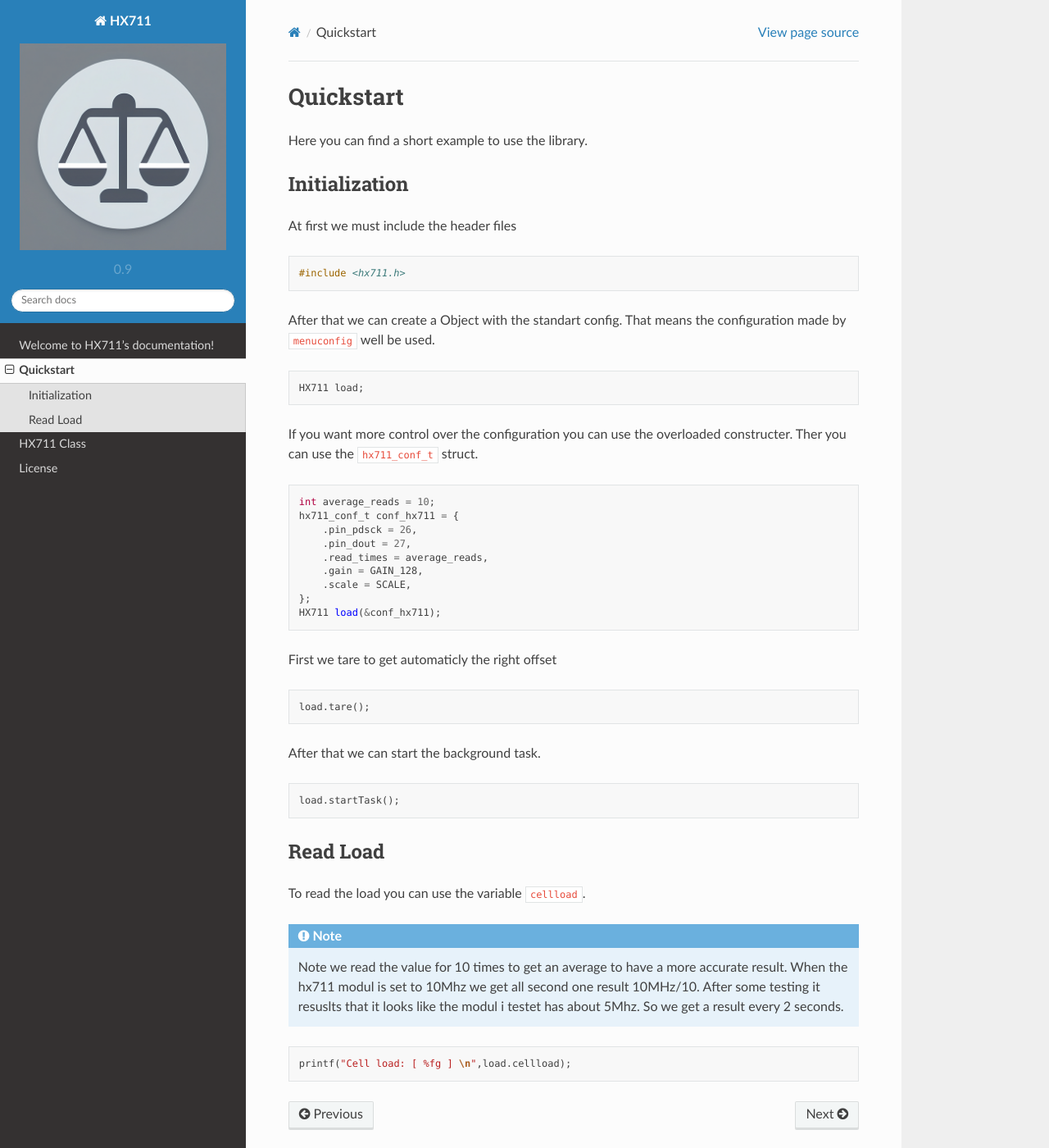
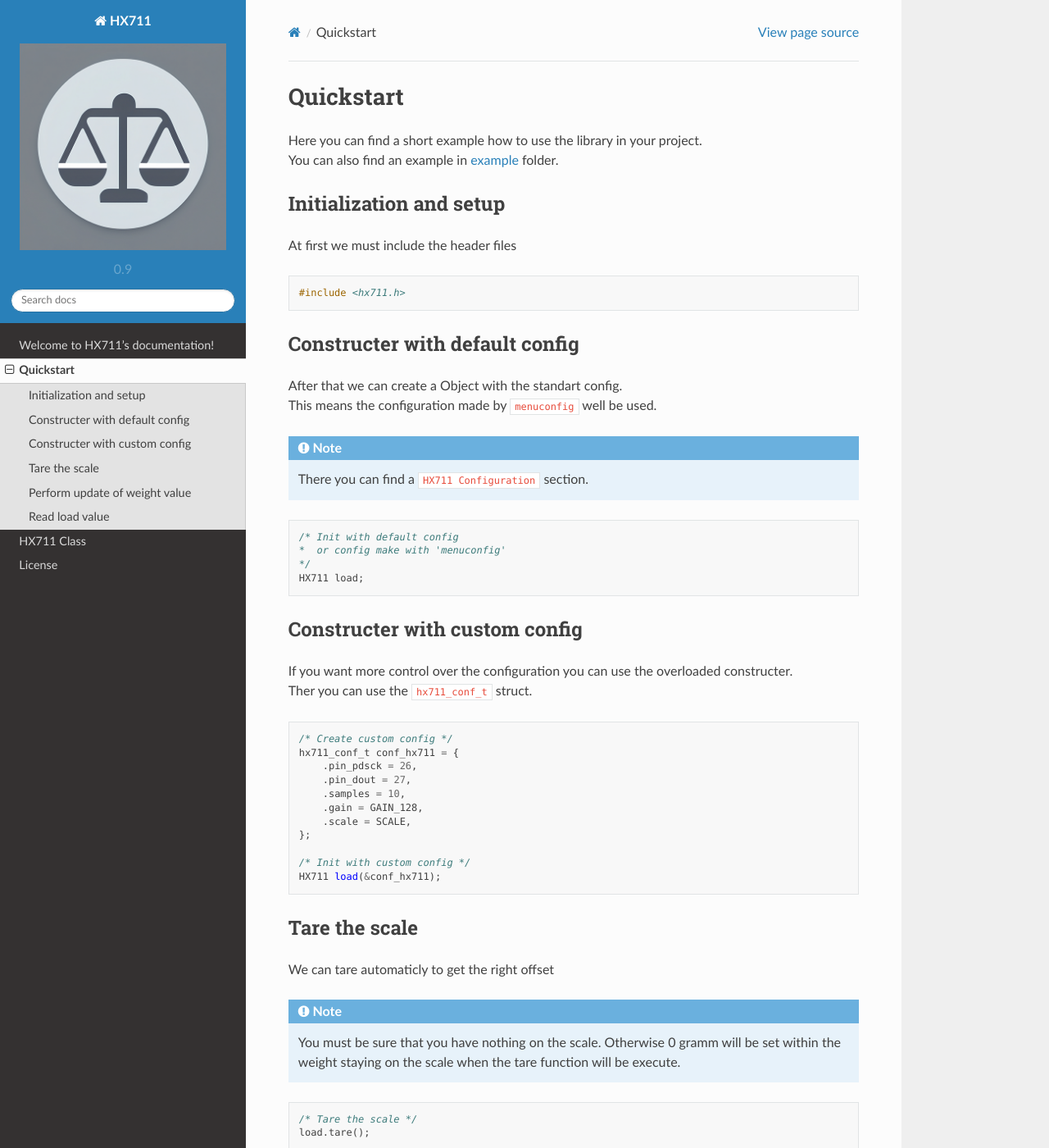
Before and after one commit to avjui/hx711, a Sphinx documentation site: the page built from doc/files/quickstart.rst, in a window 1280 px wide and 1400 px high. Shown: the whole window at 82% size. Built offline with Sphinx 7.4.7 and the Read the Docs theme 2.0.0, drawn with Linux system fonts in a browser that asks for light colours; some of the changed text lies outside the part shown.

Commit message:
[DOC] Update quickstart.rst

```diff
--- a/doc/files/quickstart.rst
+++ b/doc/files/quickstart.rst
@@ -1,10 +1,13 @@
 Quickstart
 **********
 
-Here you can find a short example to use the library.
+| Here you can find a short example how to use the library in your project.
+| You can also find an example in `example`_ folder.
 
-Initialization
-===============
+.. _example: https://github.com/avjui/hx711/tree/master/example
+
+Initialization and setup
+^^^^^^^^^^^^^^^^^^^^^^^^^^
 
 At first we must include the header files
 
@@ -12,51 +15,112 @@ At first we must include the header files
 
     #include <hx711.h>
 
-After that we can create a Object with the standart config. That means the
-configuration made by :code:`menuconfig` well be used.
+Constructer with default config
+^^^^^^^^^^^^^^^^^^^^^^^^^^^^^^^^^
+
+| After that we can create a Object with the standart config.
+| This means the configuration made by :code:`menuconfig` well be used.
+
+.. note:: There you can find a :code:`HX711 Configuration` section.
 
 .. code-block:: cpp
 
+    /* Init with default config
+    *  or config make with 'menuconfig'
+    */
     HX711 load;
 
-If you want more control over the configuration you can use the overloaded constructer.
-Ther you can use the :code:`hx711_conf_t` struct.
+
+Constructer with custom config
+^^^^^^^^^^^^^^^^^^^^^^^^^^^^^^^^
+| If you want more control over the configuration you can use the overloaded constructer.
+| Ther you can use the :code:`hx711_conf_t` struct.
 
 .. code-block:: cpp
 
-    int average_reads = 10;
+    /* Create custom config */
     hx711_conf_t conf_hx711 = {
         .pin_pdsck = 26,
         .pin_dout = 27,
-        .read_times = average_reads,
+        .samples = 10,
         .gain = GAIN_128,
         .scale = SCALE,
     };
+
+    /* Init with custom config */
     HX711 load(&conf_hx711);
 
-First we tare to get automaticly the right offset
+
+Tare the scale
+^^^^^^^^^^^^^^^^
+
+We can tare automaticly to get the right offset
+
+.. note::
+    You must be sure that you have nothing on the scale. Otherwise 0 gramm will be set
+    within the weight staying on the scale when the tare function will be execute.
 
 .. code-block:: cpp
 
+    /* Tare the scale */
     load.tare();
 
-After that we can start the background task.
+
+An other option is to set the offset manual. Maybe from stored value.
 
 .. code-block:: cpp
 
-    load.startTask();
+    /* Set new offset */
+    float newoffset = 46709.0;
+    load.setOffset(newoffset);
 
-Read Load
-==============
 
-To read the load you can use the variable :code:`cellload`.
+Perform update of weight value
+^^^^^^^^^^^^^^^^^^^^^^^^^^^^^^^^
 
-.. note::
-    Note we read the value for 10 times to get an average to have a more accurate result.
-    When the hx711 modul is set to 10Mhz we get all second one result 10MHz/10.
-    After some testing it resuslts that it looks like the modul i testet has about 5Mhz.
-    So we get a result every 2 seconds.
+Here we have two options to update the :code:`cellload` value.
+
+One option can be to start the background task.
 
 .. code-block:: cpp
 
-    printf("Cell load: [ %fg ] \n",load.cellload);
+    /* Start background task to periodicly read out value from hx711 modul */
+    load.startTask();
+
+The other option is to poll it manuely. Be sure that you periodacly execute this
+function to get a new value.
+
+.. code-block:: cpp
+
+    /* Perform read out value from hx711 modul */
+    load.update();
+
+
+Read load value
+^^^^^^^^^^^^^^^^
+
+To read the load you can use the variable :code:`cellload`. If you have started
+the background task you can read the value, without doing anything else.
+
+.. code-block:: cpp
+
+    /* Read value and print */
+    ESP_LOGI("MAIN", "Cell load: [ %.2f gram ] \n", load.cellload);
+
+.. note::
+    Default we read the value for 10 times to get an average to have a more accurate result.
+    When the hx711 modul is set to 10Mhz we get all second one result 10MHz/10.
+    After some testing it resuslts that it looks like the modul i testet has about 5Mhz.
+    So we get a result every 2 seconds. You can change this behavier by change
+    the :code:`HX711_SAMPLES` variable or by using the constructer with custom config.
+
+
+If you have choose to poll it manuel you must call :code:`update` before reading.
+
+.. code-block:: cpp
+
+    /* Update variable */
+    load.update();
+
+    /* Read value and print */
+    ESP_LOGI("MAIN", "Cell load: [ %.2f gram ] \n", load.cellload);
```
Also changed, not shown: 1 other file.
